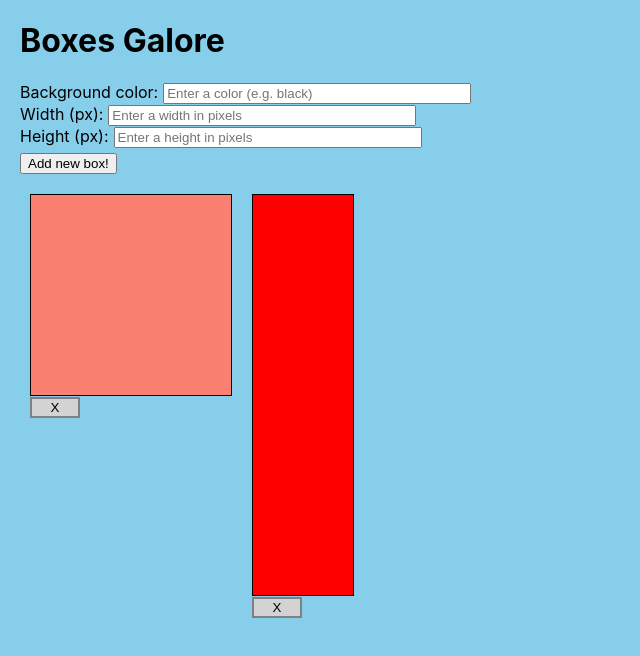
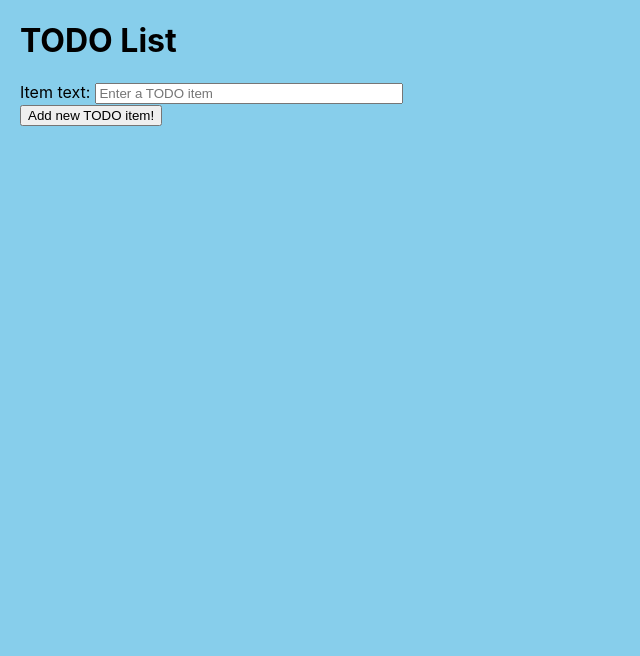
Before and after one commit to iam8/37.8-react-forms, a React (Create React App) app: page / in a window 1280 px wide. Shown: the top 656 px of the page, without its empty margins (0-640 px from the left). Built offline with nearby package versions, Linux system fonts and the light colour scheme.

Commit message:
Render a TodoList

```diff
--- a/src/App.js
+++ b/src/App.js
@@ -5,18 +5,20 @@
  */
 
 import React from "react";
-import { v4 as uuid } from 'uuid';
 import BoxList from "./BoxList";
+import TodoList from "./TodoList";
 import "./App.css";
 
 
 function App() {
     return (
         <div className="App">
-            <BoxList boxList={[
-                {id: uuid(), bkgColor: "salmon", width: 200, height: 200},
-                {id: uuid(), bkgColor: "red", width: 100, height: 400},
-            ]} />
+            {/* <BoxList boxList={[
+                {bkgColor: "salmon", width: 200, height: 200},
+                {bkgColor: "red", width: 100, height: 400},
+            ]} /> */}
+
+            <TodoList />
         </div>
     );
 }
```
